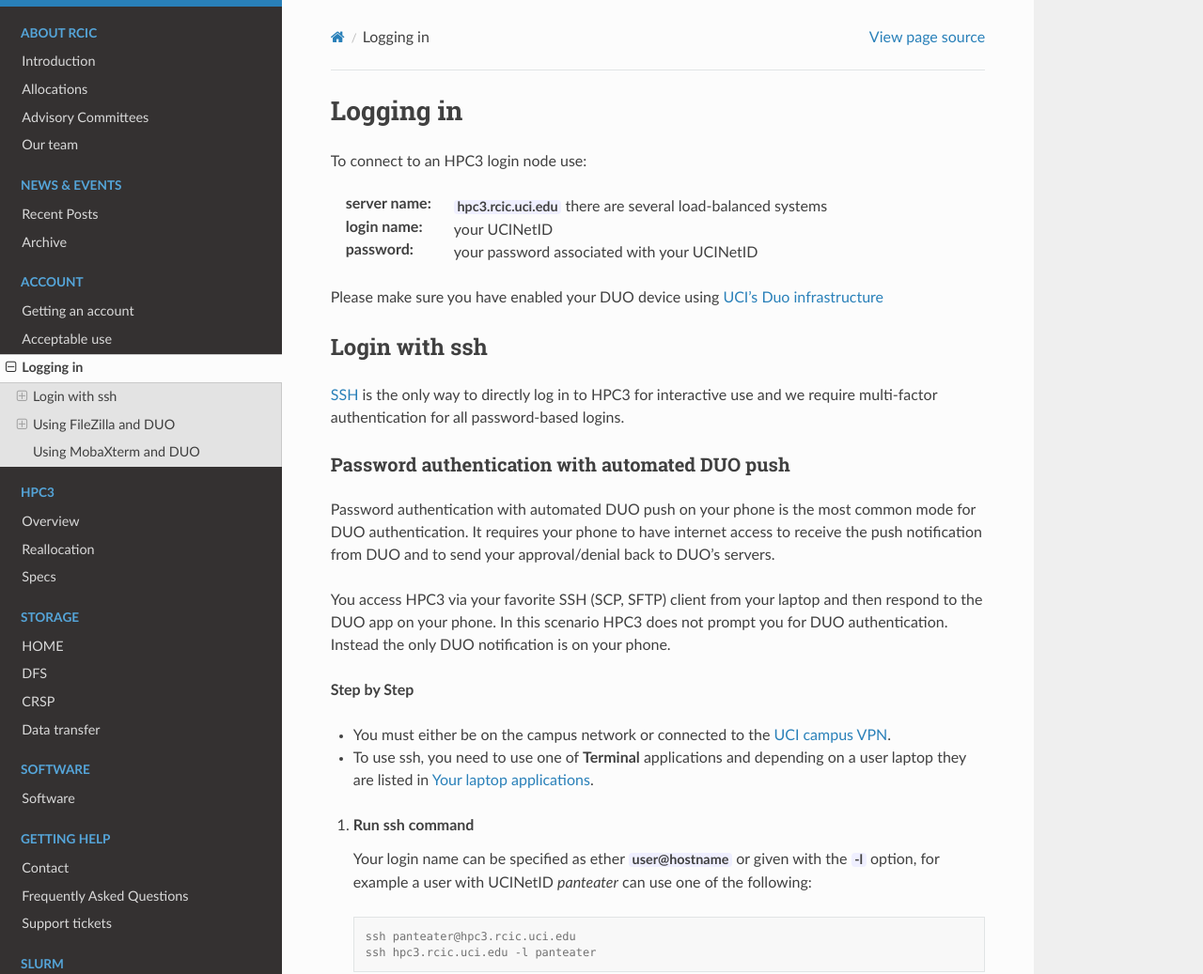
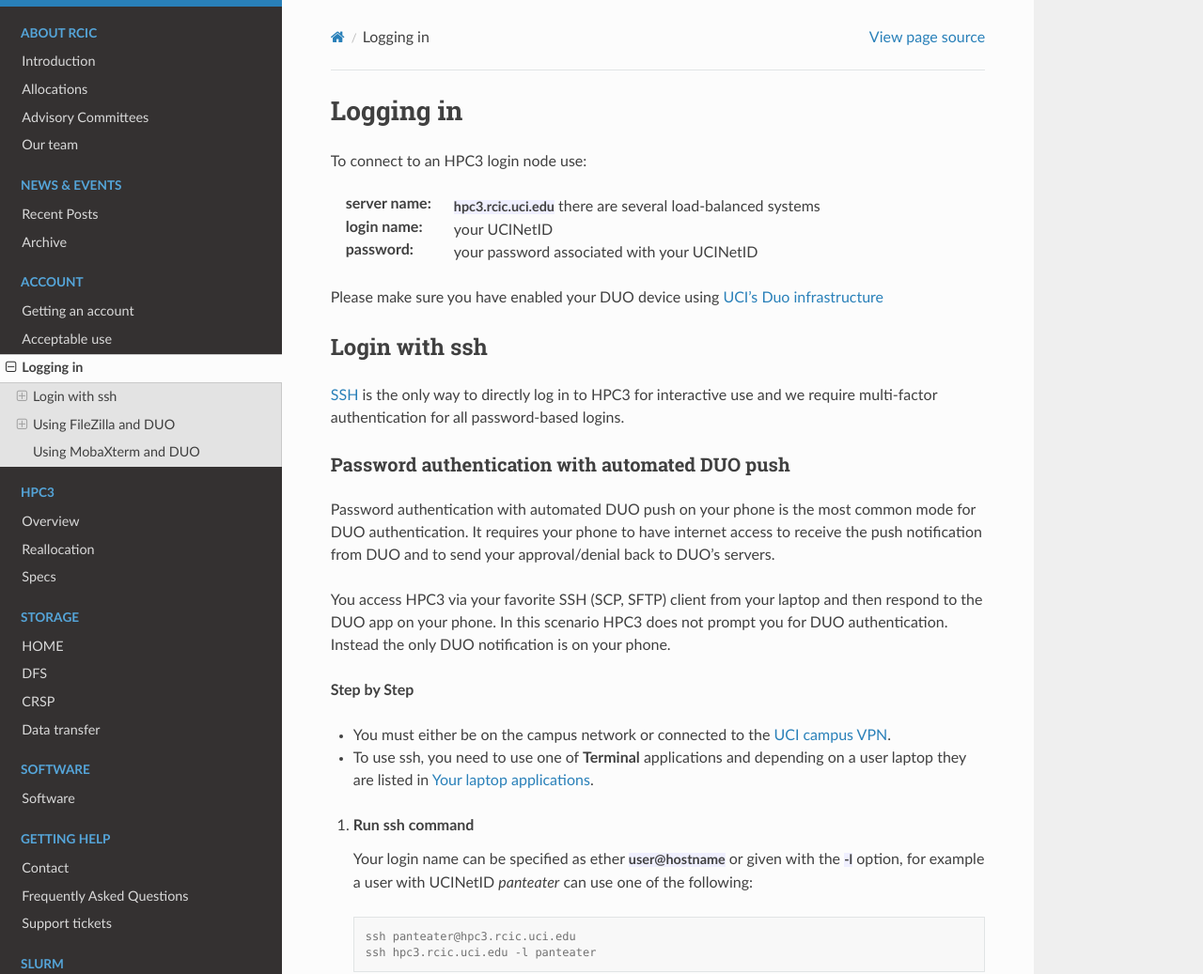
Before and after one commit to RCIC-UCI-Public/website-rcic, a Sphinx documentation site: the page built from docs/source/account/login.rst, in a window 1280 px wide and 1400 px high. Shown: the top 1037 px of the window at 94% size. Built offline with Sphinx 7.4.7 and the Read the Docs theme 2.0.0, drawn with Linux system fonts in a browser that asks for light colours.

Commit message:
add section role

```diff
--- a/docs/source/_static/css/rcic.css
+++ b/docs/source/_static/css/rcic.css
@@ -8,6 +8,7 @@
 --rcicorange:#e56306;
 --paleblue:#e1effa;
 --bluelight: #0092e0;
+--proposed: #00afaf;
 }
 
 /* these colors can be used in roles */
@@ -77,8 +78,17 @@
   font-size: 90%;
   font-weight: 600;
   background-color: #efefff !important;
+/*
   padding: 0em 0.5ex;
   letter-spacing:0;
   -webkit-border-radius: 4px; border-radius: 4px;
   text-rendering:optimizeSpeed;word-wrap:break-word;
+*/
 }
+
+/* make a title  outside of TOC */
+.section {
+    color: #557799;
+	font-weight: bold;
+    font-size: 18px;
+}
--- a/docs/source/roles.txt
+++ b/docs/source/roles.txt
@@ -55,7 +55,6 @@
 
 .. role:: handout
 
-
 .. Incremental Display
    ===================
 
```
Also changed, not shown: other parts of docs/source/roles.txt (+1 -0 lines).
